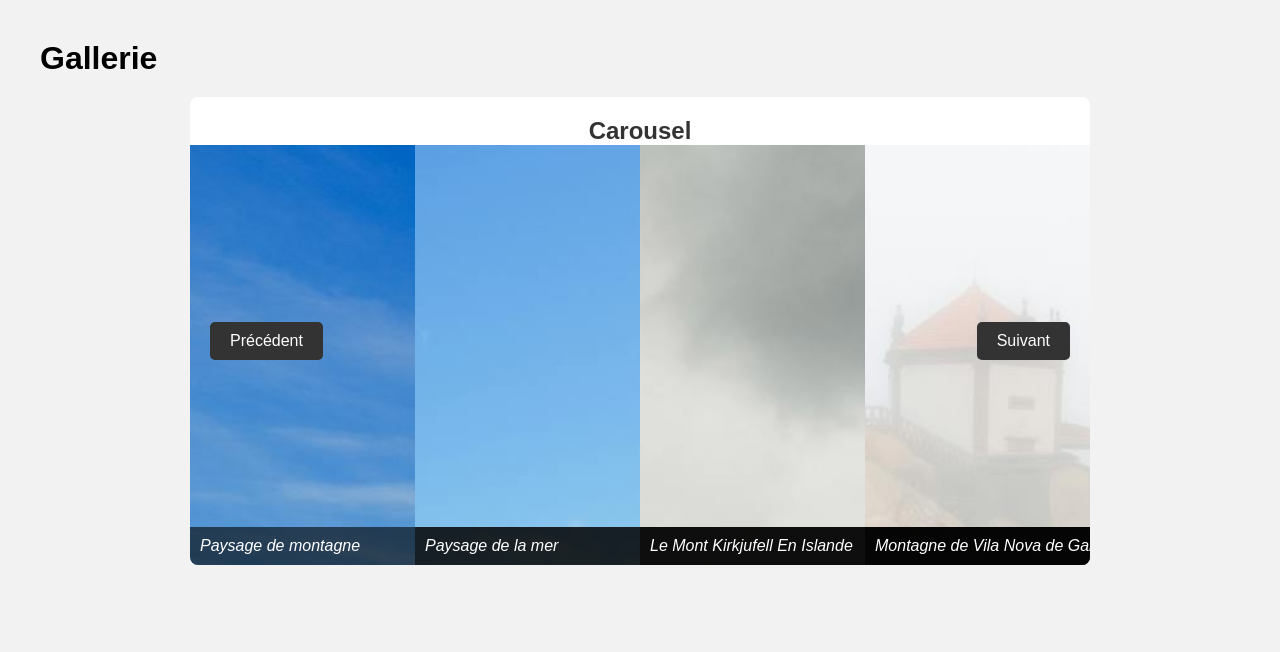
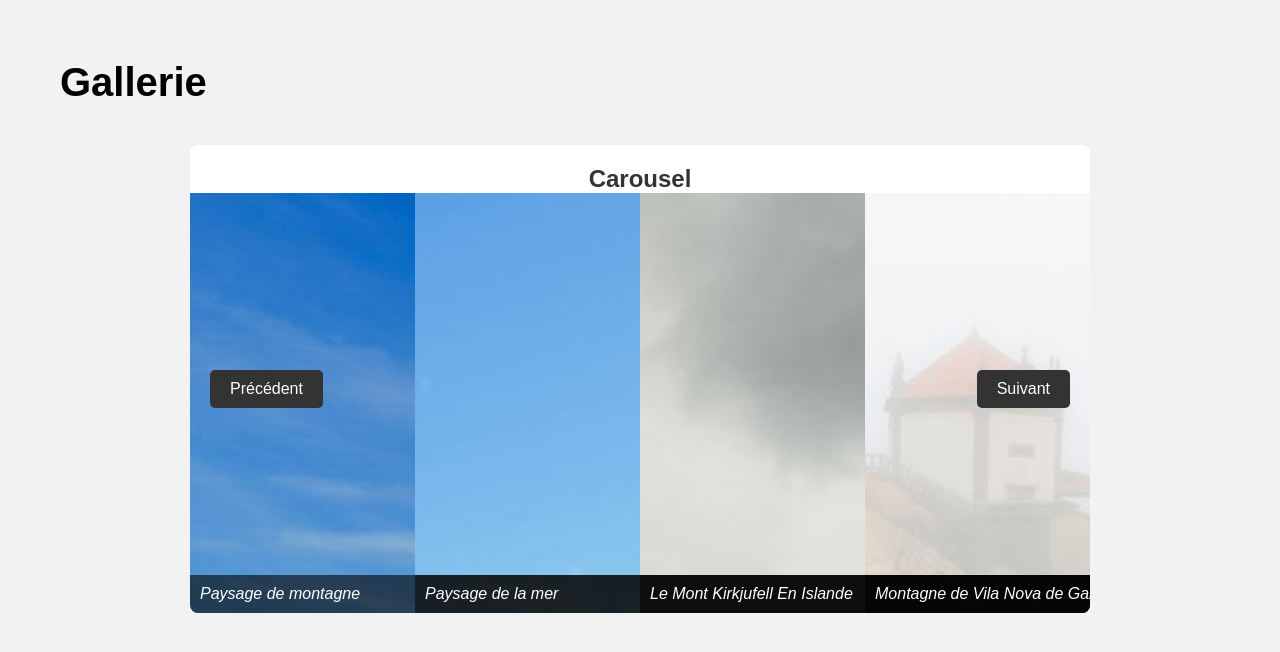
Before and after one commit to abdellah59/brief-Carousel, a website: page index.html in a window 1280 px wide. Drawn offline with nearby package versions, Linux system fonts and the light colour scheme; files that its build step writes are made by us from their sources.

Commit message:
feat(header.scss): Increase header padding and font size for improved visibility

```diff
--- a/scss/layout/_header.scss
+++ b/scss/layout/_header.scss
@@ -2,11 +2,10 @@ header {
     width: 100%;
     background: $bg-color;
     display: flex;
-    flex-direction: row;
-    padding: 20px;
+    padding: 40px;
 
     h1 {
-        font-size: 2em;
+        font-size: 2.5em;
         font-family: $font-family;
         font-weight: bold;
         align-self: center;
```
